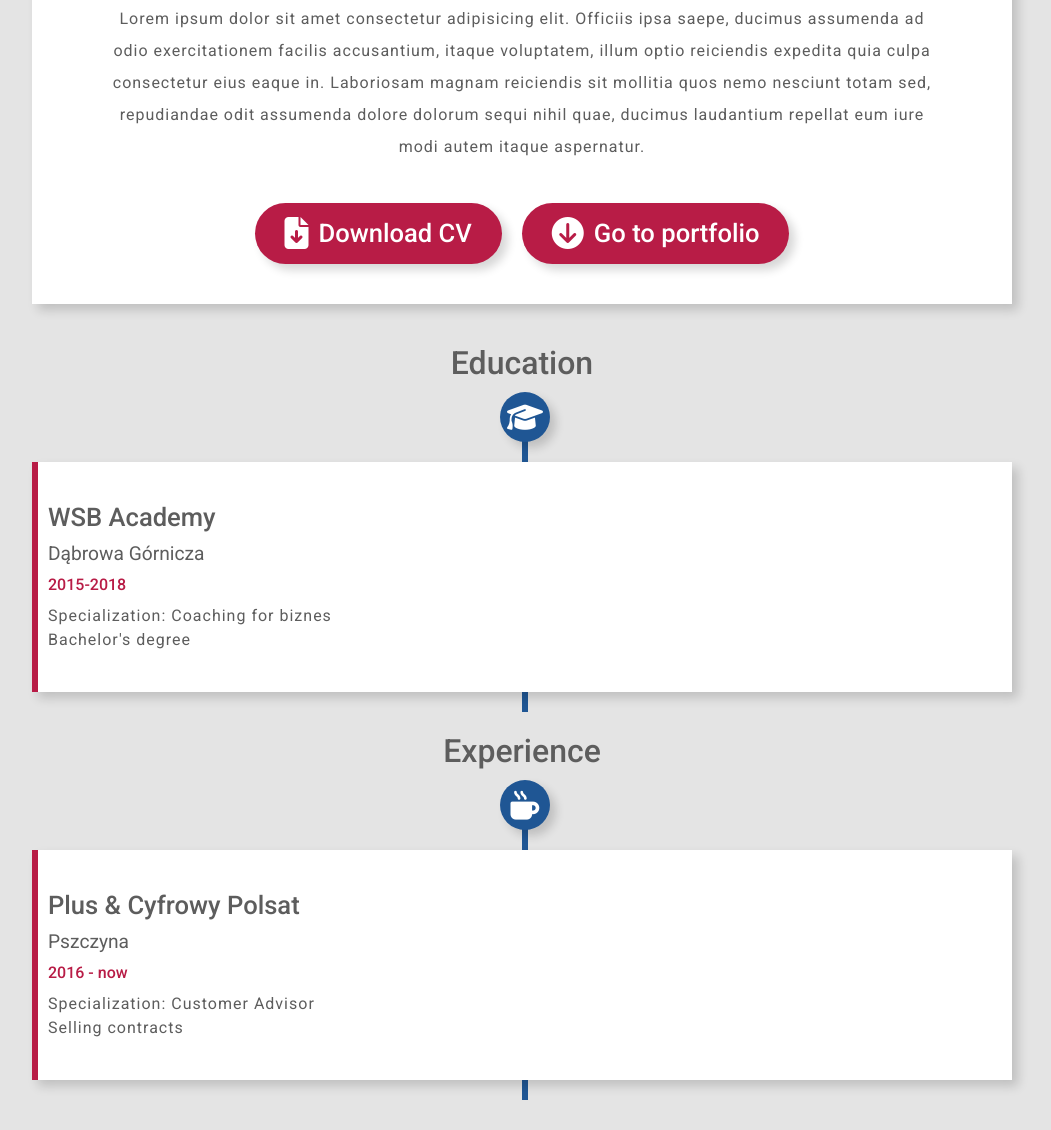
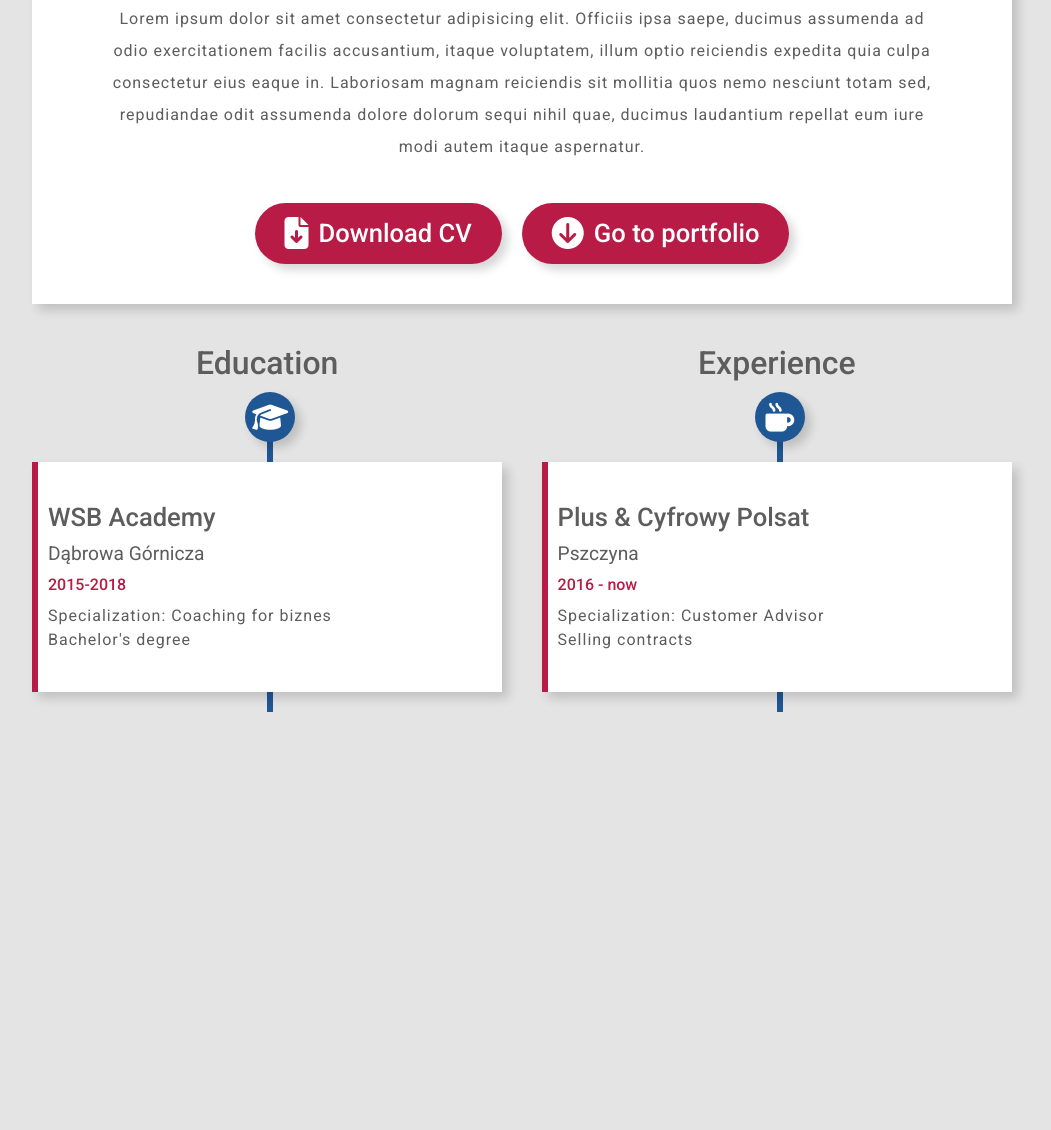
Before and after one commit to erq-programmer/modern-resume, a website built with webpack: page src/index.html in a window 1280 px wide. Shown: the part 747-1877 px from the top of the page, without its empty margins (118-1169 px from the left). After the commit the page ends 1489 px from the top, so only its background shows below. Built offline with nearby package versions, Linux system fonts and the light colour scheme.

Commit message:
Education and Experience for desktop

```diff
--- a/src/index.html
+++ b/src/index.html
@@ -93,7 +93,7 @@
         <header class="education__header">
           <h2 class="education__title">Education</h2>
         </header>
-        <article class="education__container">
+        <article class="education__container education__container--left">
           <span class="icon"
             ><span class="fas fa-graduation-cap" aria-hidden="true"></span
           ></span>
@@ -102,8 +102,10 @@
             <h3 class="header__subtitle">Dąbrowa Górnicza</h3>
             <p class="header__year">2015-2018</p>
           </header>
-          <p class="specialization">Specialization: Coaching for biznes</p>
-          <p class="description">Bachelor's degree</p>
+          <p class="container__specialization">
+            Specialization: Coaching for biznes
+          </p>
+          <p class="container__description">Bachelor's degree</p>
         </article>
       </section>
 
@@ -112,7 +114,7 @@
         <header class="experience__header">
           <h2 class="experience__title">Experience</h2>
         </header>
-        <article class="experience__container">
+        <article class="experience__container experience__container--left">
           <span class="icon"
             ><span class="fas fa-mug-hot" aria-hidden="true"></span
           ></span>
@@ -121,8 +123,10 @@
             <h3 class="header__subtitle">Pszczyna</h3>
             <p class="header__year">2016 - now</p>
           </header>
-          <p class="specialization">Specialization: Customer Advisor</p>
-          <p class="description">Selling contracts</p>
+          <p class="container__specialization">
+            Specialization: Customer Advisor
+          </p>
+          <p class="container__description">Selling contracts</p>
         </article>
       </section>
     </div>
--- a/src/styles/_mixins.scss
+++ b/src/styles/_mixins.scss
@@ -17,3 +17,11 @@
     }
   }
 }
+
+@mixin clearfix() {
+  &::after {
+    display: block;
+    content: '';
+    clear: both;
+  }
+}
--- a/src/styles/main.scss
+++ b/src/styles/main.scss
@@ -256,6 +256,11 @@ section.education {
   margin: 40px 0;
   text-align: center;
 
+  @include for-size(lg-up) {
+    width: 48%;
+    float: left;
+  }
+
   header.education__header {
     margin-bottom: 80px;
 
@@ -269,8 +274,16 @@ section.education {
     background-color: $white;
     box-shadow: $box-shadow-main;
     padding: 40px 10px;
-    border-left: 6px solid $secondary;
     position: relative;
+    width: 100%;
+
+    &--left {
+      border-left: 6px solid $secondary;
+    }
+
+    &--right {
+      border-right: 6px solid $secondary;
+    }
 
     span.icon {
       display: block;
@@ -343,8 +356,8 @@ section.education {
       }
     }
 
-    p.specialization,
-    p.description {
+    p.container__specialization,
+    p.container__description {
       text-align: left;
       line-height: 1.5;
       letter-spacing: 1px;
@@ -355,6 +368,12 @@ section.education {
 section.experience {
   margin: 40px 0;
   text-align: center;
+  @include clearfix;
+
+  @include for-size(lg-up) {
+    width: 48%;
+    float: right;
+  }
 
   header.experience__header {
     margin-bottom: 80px;
@@ -369,8 +388,15 @@ section.experience {
     background-color: $white;
     box-shadow: $box-shadow-main;
     padding: 40px 10px;
-    border-left: 6px solid $secondary;
     position: relative;
+
+    &--left {
+      border-left: 6px solid $secondary;
+    }
+
+    &--right {
+      border-right: 6px solid $secondary;
+    }
 
     span.icon {
       display: block;
@@ -443,8 +469,8 @@ section.experience {
       }
     }
 
-    p.specialization,
-    p.description {
+    p.container__specialization,
+    p.container__description {
       text-align: left;
       line-height: 1.5;
       letter-spacing: 1px;
```
